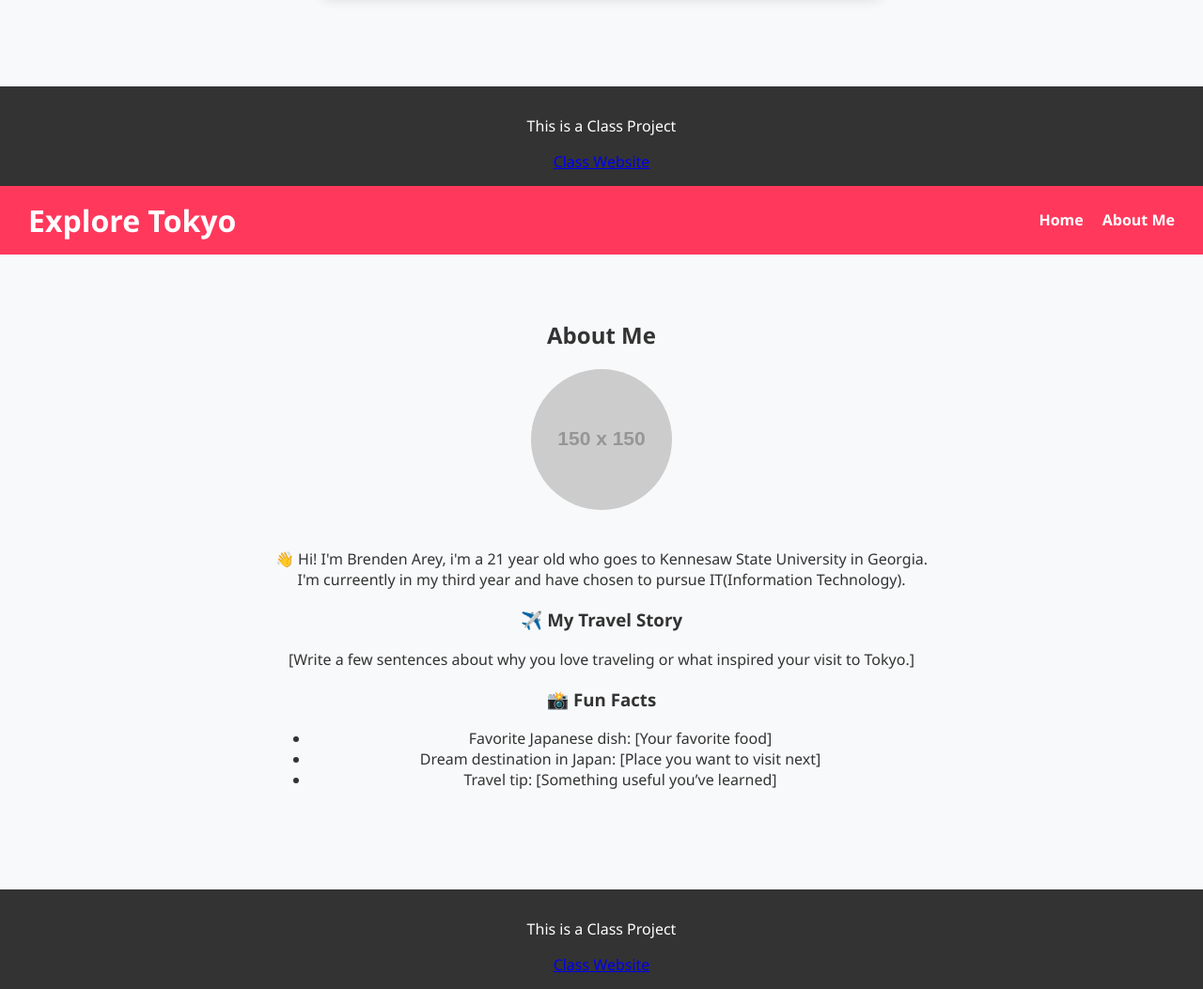
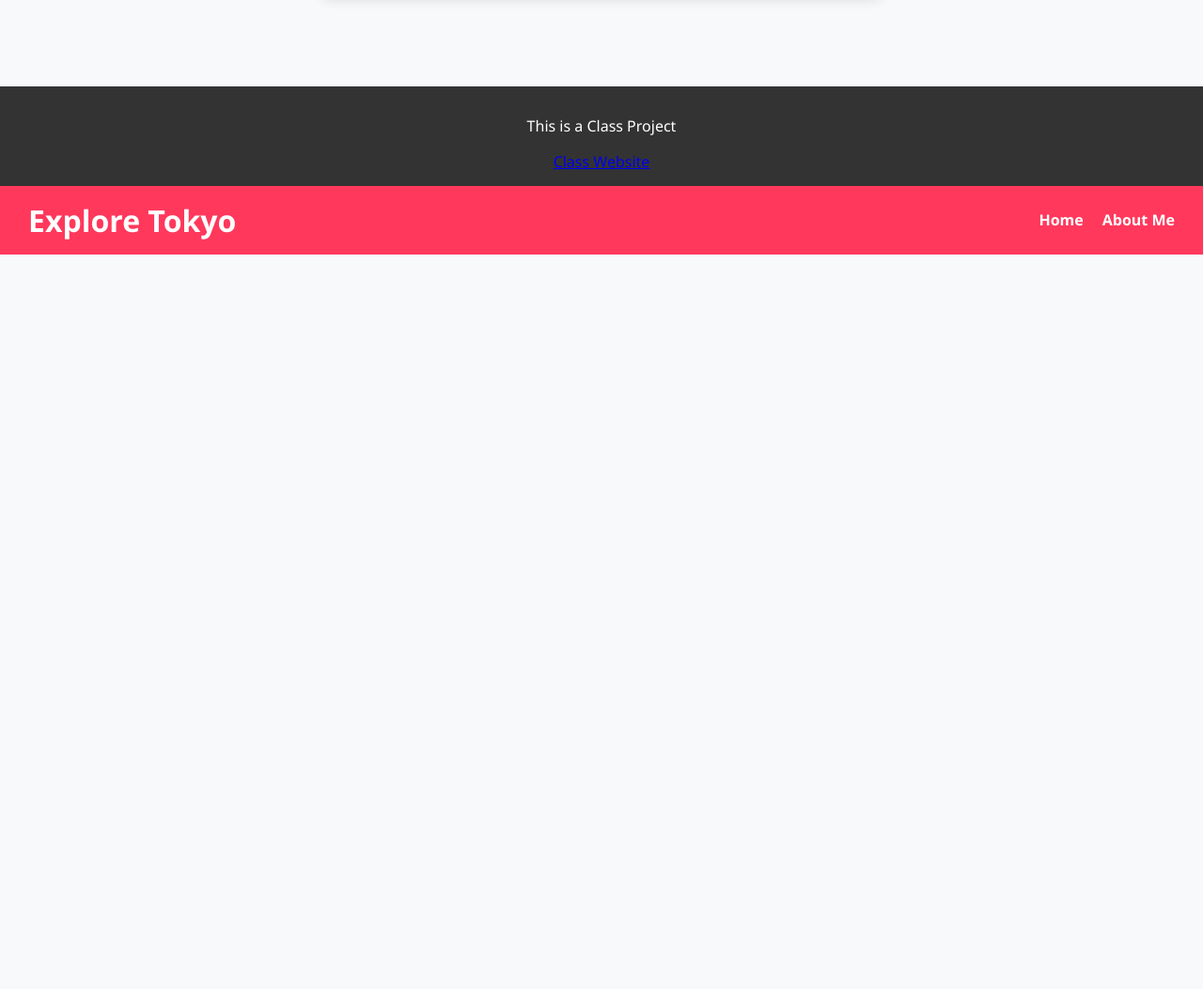
Before and after one commit to BrendenArey04/Tokyo-Blog, a plain HTML site: page index.html in a window 1280 px wide. Shown: the part 2689-3742 px from the top of the page at 94% size. After the commit the page ends 2960 px from the top, so only its background shows below. Drawn offline with Linux system fonts and the light colour scheme; placeholder pictures from the web are drawn by us.

Commit message:
Update index.html

```diff
--- a/index.html
+++ b/index.html
@@ -94,28 +94,5 @@
     </nav>
   </header>
 
-  <!-- About Me Section -->
-  <section class="about">
-    <h2>About Me</h2>
-    <img src="https://via.placeholder.com/150" alt="Brenden Arey">
-    <p>👋 Hi! I'm Brenden Arey, i'm a 21 year old who goes to Kennesaw State University in Georgia. I'm curreently in my third year and have chosen to pursue IT(Information Technology).</p>
-
-    <h3>✈️ My Travel Story</h3>
-    <p>[Write a few sentences about why you love traveling or what inspired your visit to Tokyo.]</p>
-
-    <h3>📸 Fun Facts</h3>
-    <ul>
-      <li>Favorite Japanese dish: [Your favorite food]</li>
-      <li>Dream destination in Japan: [Place you want to visit next]</li>
-      <li>Travel tip: [Something useful you’ve learned]</li>
-    </ul>
-  </section>
-
-  <!-- Footer -->
-  <footer>
-    <p>This is a Class Project</p>
-     <a href="https://kennesaw.view.usg.edu/d2l/home/3684194" target="_blank">Class Website</a>
-  </footer>
-
 </body>
 </html>
```
